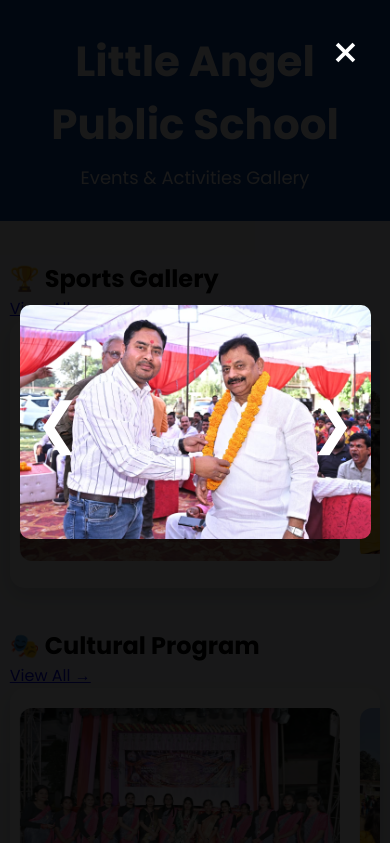
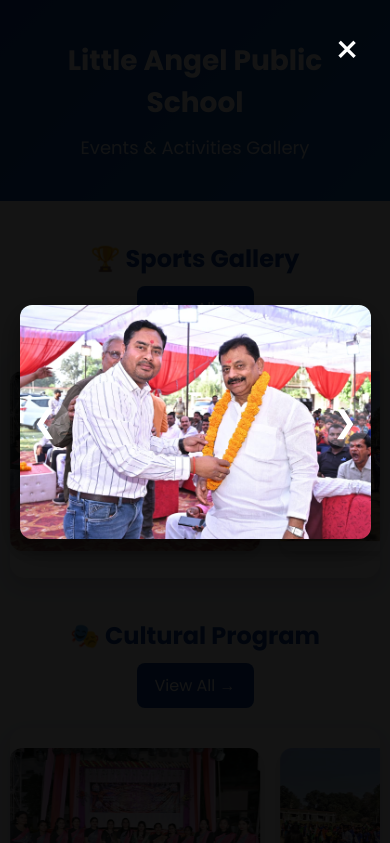
Before and after one commit to littleangelP/gallery-slider, a plain HTML site: page index.html in a window 390 px wide. Both pictures are taken after a click on the picture 94 px from the left and 451 px from the top of the page. Shown: the top 843 px of the page. Drawn offline with Linux system fonts and the light colour scheme.

Commit message:
Refactor CSS styles for layout and design improvements

```diff
--- a/style.css
+++ b/style.css
@@ -1,19 +1,28 @@
+/* ==========================
+   RESET
+========================== */
+
 *{
     margin:0;
     padding:0;
     box-sizing:border-box;
-    font-family:'Poppins',sans-serif;
 }
 
 body{
-    background:#f3f5f9;
+    font-family:'Poppins',sans-serif;
+    background:#f5f7fb;
+    color:#222;
 }
 
+/* ==========================
+   HEADER
+========================== */
+
 .header{
-    background:#0d47a1;
+    background:linear-gradient(135deg,#0d47a1,#1565c0);
     color:#fff;
     text-align:center;
-    padding:30px 20px;
+    padding:40px 20px;
 }
 
 .header h1{
@@ -22,56 +31,72 @@
 }
 
 .header p{
-    margin-top:8px;
+    margin-top:10px;
     font-size:18px;
+    opacity:.9;
 }
+
+/* ==========================
+   SECTION
+========================== */
 
 .gallery-section{
     width:95%;
+    max-width:1400px;
     margin:40px auto;
 }
 
-.section-title{
+.section-header{
     display:flex;
     justify-content:space-between;
     align-items:center;
     margin-bottom:20px;
 }
 
-.section-title h2{
+.section-header h2{
+    font-size:30px;
     color:#0d47a1;
-    font-size:32px;
 }
 
-.view-btn{
+.view-all{
+    text-decoration:none;
     background:#0d47a1;
-    color:#fff;
-    text-decoration:none;
+    color:white;
     padding:10px 18px;
     border-radius:8px;
+    transition:.3s;
 }
 
+.view-all:hover{
+    background:#08306b;
+}
+/* ==========================
+   SLIDER
+========================== */
+
 .slider{
+    width:100%;
     overflow:hidden;
+    position:relative;
+    background:#fff;
     border-radius:15px;
-    background:#fff;
-    padding:20px;
+    padding:20px 0;
     box-shadow:0 8px 20px rgba(0,0,0,.15);
 }
 
 .slide-track{
     display:flex;
-    gap:20px;
     width:max-content;
     animation:scroll 35s linear infinite;
 }
 
-.slide-track:hover{
+.slider:hover .slide-track{
     animation-play-state:paused;
 }
 
 .slide{
     width:320px;
+    margin:0 10px;
     flex-shrink:0;
 }
 
@@ -82,6 +107,7 @@
     border-radius:12px;
     cursor:pointer;
     transition:.4s;
+    box-shadow:0 5px 15px rgba(0,0,0,.2);
 }
 
 .slide img:hover{
@@ -89,24 +115,28 @@
 }
 
 @keyframes scroll{
-    from{
+
+0%{
 transform:translateX(0);
 }
-    to{
+
+100%{
 transform:translateX(-50%);
 }
+
 }
-
-/* Lightbox */
+/* ==========================
+   LIGHTBOX
+========================== */
 
 .lightbox{
     display:none;
     position:fixed;
+    top:0;
     left:0;
-    top:0;
     width:100%;
     height:100%;
-    background:rgba(0,0,0,.9);
+    background:rgba(0,0,0,.92);
     justify-content:center;
     align-items:center;
     z-index:9999;
@@ -115,38 +145,137 @@
 .lightbox img{
     max-width:90%;
     max-height:90%;
-    border-radius:10px;
+    border-radius:12px;
+    box-shadow:0 10px 30px rgba(0,0,0,.5);
 }
+
+/* Close Button */
 
 .close-btn{
     position:absolute;
+    top:20px;
     right:30px;
-    top:20px;
+    font-size:55px;
     color:#fff;
-    font-size:45px;
     cursor:pointer;
+    user-select:none;
 }
+
+/* Previous / Next */
+
 .prev-btn,
 .next-btn{
+
     position:absolute;
     top:50%;
     transform:translateY(-50%);
-font-size:55px;
+
+    width:70px;
+    height:70px;
+
+    background:rgba(255,255,255,.2);
+
+    border-radius:50%;
+
+    display:flex;
+    justify-content:center;
+    align-items:center;
+
+    font-size:45px;
     color:white;
+
     cursor:pointer;
-padding:15px;
+
+    transition:.3s;
+
     user-select:none;
+
 }
 
 .prev-btn{
+
     left:20px;
+
 }
 
 .next-btn{
+
     right:20px;
+
 }
 
 .prev-btn:hover,
 .next-btn:hover{
-color:#ffd700;
+
+    background:#1565c0;
+
 }
+
+/* Footer */
+
+.footer{
+
+    background:#0d47a1;
+
+    color:white;
+
+    text-align:center;
+
+    padding:20px;
+
+    margin-top:50px;
+
+}
+
+/* Mobile */
+
+@media(max-width:768px){
+
+.header h1{
+
+font-size:28px;
+
+}
+
+.section-header{
+
+flex-direction:column;
+
+gap:10px;
+
+}
+
+.section-header h2{
+
+font-size:24px;
+
+}
+
+.slide{
+
+width:250px;
+
+}
+
+.slide img{
+
+height:180px;
+
+}
+
+.prev-btn,
+.next-btn{
+
+width:50px;
+height:50px;
+font-size:30px;
+
+}
+
+.close-btn{
+
+font-size:40px;
+
+}
+
+}
```
Lines whose indentation alone changed are shown as unchanged.
